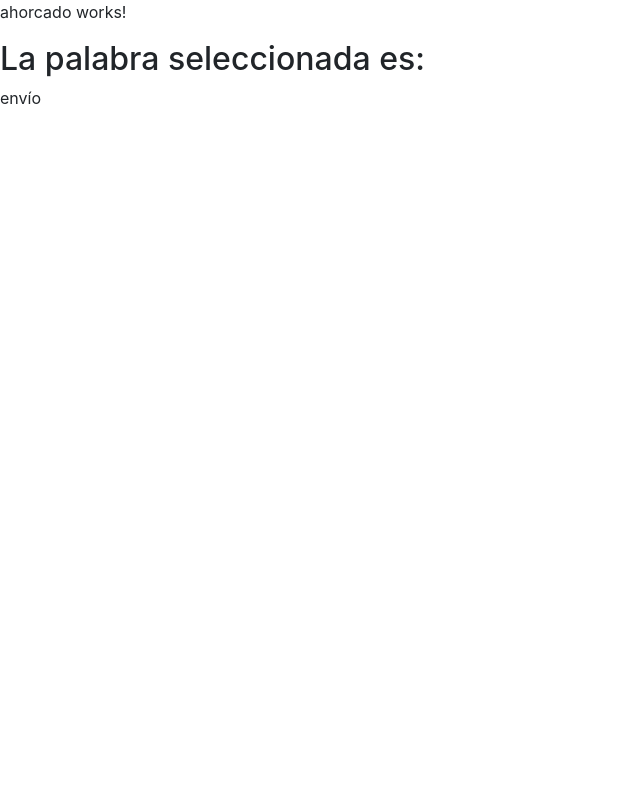
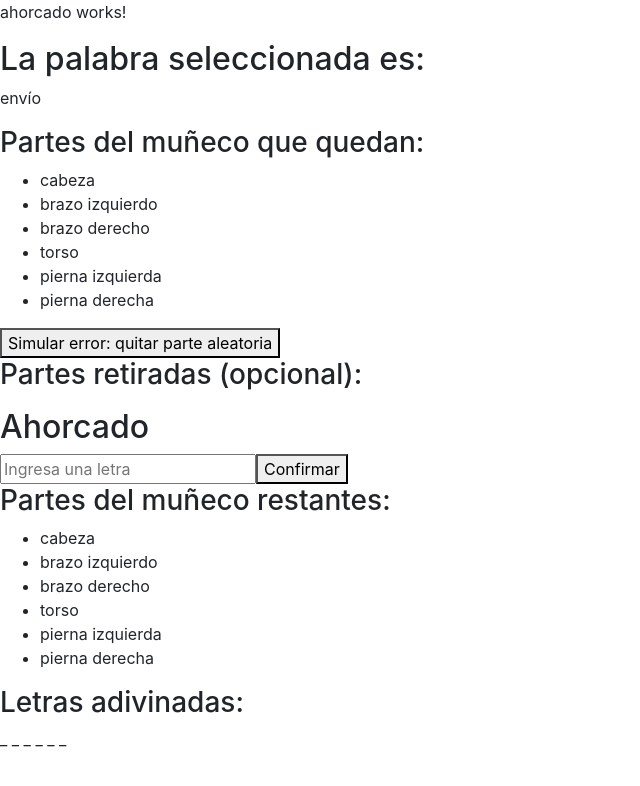
Before and after one commit to nachomonllor/sala-de-juegos-2025, an Angular app: page / in a window 1280 px wide. Shown: the top 786 px of the page, without its empty margins (0-640 px from the left). Built offline with nearby package versions, Linux system fonts and the light colour scheme.

Commit message:
ahorcado

```diff
--- a/src/app/ahorcado/ahorcado.component.html
+++ b/src/app/ahorcado/ahorcado.component.html
@@ -1,7 +1,47 @@
 <p>ahorcado works!</p>
 
 <div *ngIf="selectedWord">
-    <h2>La palabra seleccionada es:</h2>
-    <p>{{ selectedWord }}</p>
-    <!-- Aquí continuarías con el resto de la lógica del juego -->
-  </div>
+  <h2>La palabra seleccionada es:</h2>
+  <p>{{ selectedWord }}</p>
+  <!-- Aquí continuarías con el resto de la lógica del juego -->
+</div>
+
+<div>
+  <h3>Partes del muñeco que quedan:</h3>
+  <ul>
+    <li *ngFor="let part of hangmanParts">{{ part }}</li>
+  </ul>
+
+  <button (click)="removeRandomPart()">Simular error: quitar parte aleatoria</button>
+
+  <h3>Partes retiradas (opcional):</h3>
+  <ul>
+    <li *ngFor="let part of removedParts">{{ part }}</li>
+  </ul>
+</div>
+
+
+<div>
+  <h2>Ahorcado</h2>
+
+  <!-- Input para la letra -->
+  <input
+    type="text"
+    [(ngModel)]="letterInput"
+    maxlength="1"
+    placeholder="Ingresa una letra"
+    (keypress)="validateLetter($event)">
+
+  <button (click)="confirmGuess()">Confirmar</button>
+
+  <!-- Mostrar estado del muñeco -->
+  <h3>Partes del muñeco restantes:</h3>
+  <ul>
+    <li *ngFor="let part of hangmanParts"> {{ part }}</li>
+  </ul>
+
+  <!-- Mostrar letras ya ingresadas -->
+  <h3>Letras adivinadas:</h3>
+  <p> {{  getDisplayWord( ) }} </p>
+
+</div>
--- a/src/app/ahorcado/ahorcado.component.ts
+++ b/src/app/ahorcado/ahorcado.component.ts
@@ -1,29 +1,181 @@
-import { Component } from '@angular/core';
+import { Component, OnInit } from '@angular/core';
 import { WordService } from '../word.service';
 import { CommonModule } from '@angular/common';
 import { FormsModule, ReactiveFormsModule } from '@angular/forms';
+import { LetterOnlyPipe } from "../letter-only.pipe";
 
 @Component({
   selector: 'app-ahorcado',
-  imports: [CommonModule, FormsModule, ReactiveFormsModule],
+  imports: [CommonModule, FormsModule, ReactiveFormsModule, LetterOnlyPipe],
   templateUrl: './ahorcado.component.html',
   styleUrl: './ahorcado.component.css'
 })
-export class AhorcadoComponent {
-  selectedWord: string | undefined;
 
-  constructor(private wordService: WordService) {}
+export class HangmanComponent implements OnInit {
+
+
+  selectedWord: string='';              // La palabra a adivinar
+  guessedLetters: string[] = [];       // Letras que ya han sido ingresadas
+  letterInput: string = '';            // Valor del input
+  errorCount: number = 0;              // Contador de errores
+  maxErrors: number = 6;               // Máximo de errores permitidos
+  removedParts: string[] = [];
+
+  // Partes del muñeco (en orden, aunque en este caso se removerán aleatoriamente)
+  hangmanParts: string[] = [
+    'cabeza',
+    'brazo izquierdo',
+    'brazo derecho',
+    'torso',
+    'pierna izquierda',
+    'pierna derecha'
+  ];
+
+  constructor(private wordService: WordService) { }
 
   ngOnInit(): void {
+    // Se obtiene una palabra aleatoria al iniciar el juego
     this.wordService.getRandomWord().subscribe(word => {
       this.selectedWord = word;
-
-      console.log(word);
-      // Aquí puedes inicializar otras variables necesarias para el juego (por ejemplo, letras adivinadas, contador de errores, etc.)
-    });
-
-    this.wordService.getAllPalabras().subscribe(palabras => {
-      console.log(palabras);
+      console.log("Palabra seleccionada:", word);
     });
   }
+
+
+  // Método para validar que solo se ingrese una letra (solo permite caracteres alfabéticos)
+  validateLetter(event: KeyboardEvent): void {
+    const pattern = /^[a-zA-Z]$/;
+    const inputChar = event.key;
+    if (!pattern.test(inputChar)) {
+      event.preventDefault();
+    }
+  }
+
+  // Método para confirmar la letra ingresada
+  confirmGuess(): void {
+    if (!this.letterInput || this.letterInput.length !== 1) {
+      console.log("Por favor, ingresa una sola letra.");
+      return;
+    }
+
+    const letter = this.letterInput.toLowerCase();
+    // Limpiamos el input para el siguiente intento
+    this.letterInput = '';
+
+    // Si la letra ya fue ingresada, no hacemos nada
+    if (this.guessedLetters.includes(letter)) {
+      console.log("Ya ingresaste esa letra.");
+      return;
+    }
+
+    this.guessedLetters.push(letter);
+
+    // Verificamos si la letra está en la palabra (comparando en minúsculas)
+    if (!this.selectedWord.toLowerCase().includes(letter)) {
+      console.log(`La letra "${letter}" no está en la palabra.`);
+      this.removeRandomPart();
+    } else {
+      console.log(`¡Bien! La letra "${letter}" está en la palabra.`);
+    }
+
+    // Aquí podrías agregar lógica para verificar si se ha ganado o perdido el juego.
+  }
+
+  // Función que remueve aleatoriamente una parte del muñeco cuando se comete un error.
+  removeRandomPart(): void {
+    if (this.hangmanParts.length > 0) {
+      const randomIndex = Math.floor(Math.random() * this.hangmanParts.length);
+      const removed = this.hangmanParts.splice(randomIndex, 1);
+      console.log("Se ha removido:", removed[0]);
+      this.errorCount++;
+    }
+
+    if (this.errorCount >= this.maxErrors) {
+      console.log("¡Juego terminado! Se han removido todas las partes del muñeco.");
+      // Aquí podrías reiniciar el juego o mostrar un mensaje de derrota.
+    }
+  }
+
+
+  getDisplayWord(): string {
+    if (!this.selectedWord) {
+      return '';
+    }
+    return this.selectedWord
+      .split('')
+      .map(letter => this.guessedLetters.includes(letter.toLowerCase()) ? letter : '_')
+      .join(' ');
+  }
+
 }
+
+
+
+
+// export class AhorcadoComponent {
+//   selectedWord: string = '';
+//   guessedLetters: string[] = []; // Letras que el usuario ha adivinado correctamente o no
+//   errorCount: number = 0;        // Cantidad de errores cometidos
+//   maxErrors: number = 6;         // Número máximo de errores permitidos
+
+//   hangmanParts: string[] = [
+//     'cabeza',
+//     'brazo izquierdo',
+//     'brazo derecho',
+//     'torso',
+//     'pierna izquierda',
+//     'pierna derecha'
+//   ];
+
+//   constructor(private wordService: WordService) { }
+
+//   // Opcional: Array para las partes ya retiradas
+//   removedParts: string[] = [];
+
+
+//   ngOnInit(): void {
+//     this.wordService.getRandomWord().subscribe(word => {
+//       this.selectedWord = word;
+
+//       console.log(word);
+//       // Aquí puedes inicializar otras variables necesarias para el juego (por ejemplo, letras adivinadas, contador de errores, etc.)
+//     });
+
+//     this.wordService.getAllPalabras().subscribe(palabras => {
+//       console.log(palabras);
+//     });
+//   }
+
+//   // Método para procesar el intento del usuario
+//   guessLetter(letter: string): void {
+//     // Si la letra ya fue adivinada, no hacemos nada
+//     if (this.guessedLetters.includes(letter)) {
+//       return;
+//     }
+
+//     // Agregamos la letra a la lista de letras adivinadas
+//     this.guessedLetters.push(letter);
+
+//     // Si la letra no se encuentra en la palabra, incrementamos el contador de errores
+//     if (!this.selectedWord.includes(letter)) {
+//       this.errorCount++;
+//       console.log(`Error: La letra ${letter} no está en la palabra.`);
+//     } else {
+//       console.log(`Acertaste: La letra ${letter} sí está en la palabra.`);
+//     }
+
+//     // Aquí podrías agregar lógica adicional para comprobar si el juego terminó
+//   }
+
+//   // Método para simular un error y remover aleatoriamente una parte
+//   removeRandomPart(): void {
+//     if (this.hangmanParts.length > 0) {
+//       const randomIndex = Math.floor(Math.random() * this.hangmanParts.length);
+//       // Removemos la parte seleccionada del array de partes restantes
+//       const removed = this.hangmanParts.splice(randomIndex, 1);
+//       // Guardamos la parte removida, si queremos mostrarla en otro lado
+//       this.removedParts.push(removed[0]);
+//     }
+//   }
+
+// }
--- a/src/app/app.component.ts
+++ b/src/app/app.component.ts
@@ -1,13 +1,11 @@
 import { Component } from '@angular/core';
 import { CommonModule } from '@angular/common';
 import { FormsModule } from '@angular/forms';
-import { SimpleFormComponent } from "./simple-form/simple-form.component";
-import { LoginComponent } from "./login/login.component";
-import { AhorcadoComponent } from "./ahorcado/ahorcado.component";
+import { HangmanComponent } from "./ahorcado/ahorcado.component";
 
 @Component({
   selector: 'app-root',
-  imports: [CommonModule, FormsModule, LoginComponent, AhorcadoComponent],
+  imports: [CommonModule, FormsModule, HangmanComponent],
   templateUrl: './app.component.html',
   styleUrl: './app.component.css'
 })
--- /dev/null
+++ b/src/app/letter-only.pipe.ts
@@ -0,0 +1,18 @@
+import { Pipe, PipeTransform } from '@angular/core';
+
+@Pipe({
+  name: 'letterOnly'
+})
+
+
+export class LetterOnlyPipe implements PipeTransform {
+  transform(value: string): string {
+    if (!value) {
+      return '';
+    }
+    // Elimina todos los caracteres que no sean letras (mayúsculas o minúsculas)
+    const filtered = value.replace(/[^a-zA-Z]/g, '');
+    // Retorna solo la primera letra válida (si existe)
+    return filtered ? filtered.charAt(0) : '';
+  }
+}
```
Also changed, not shown: 1 other file (tests, documents, lock files or other folders).
